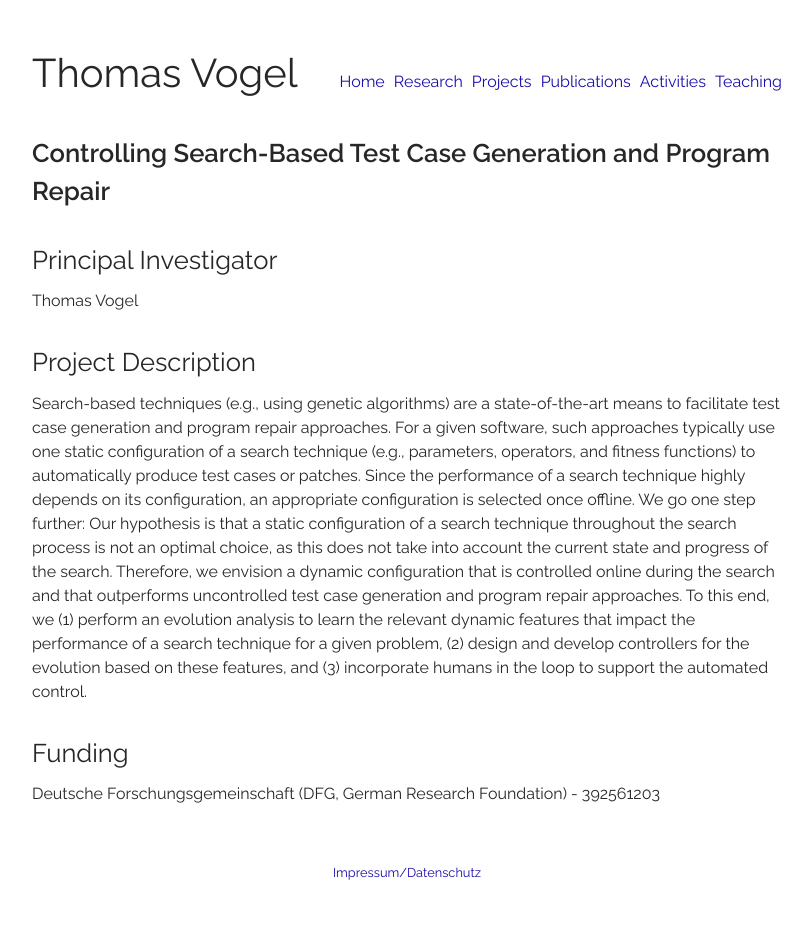
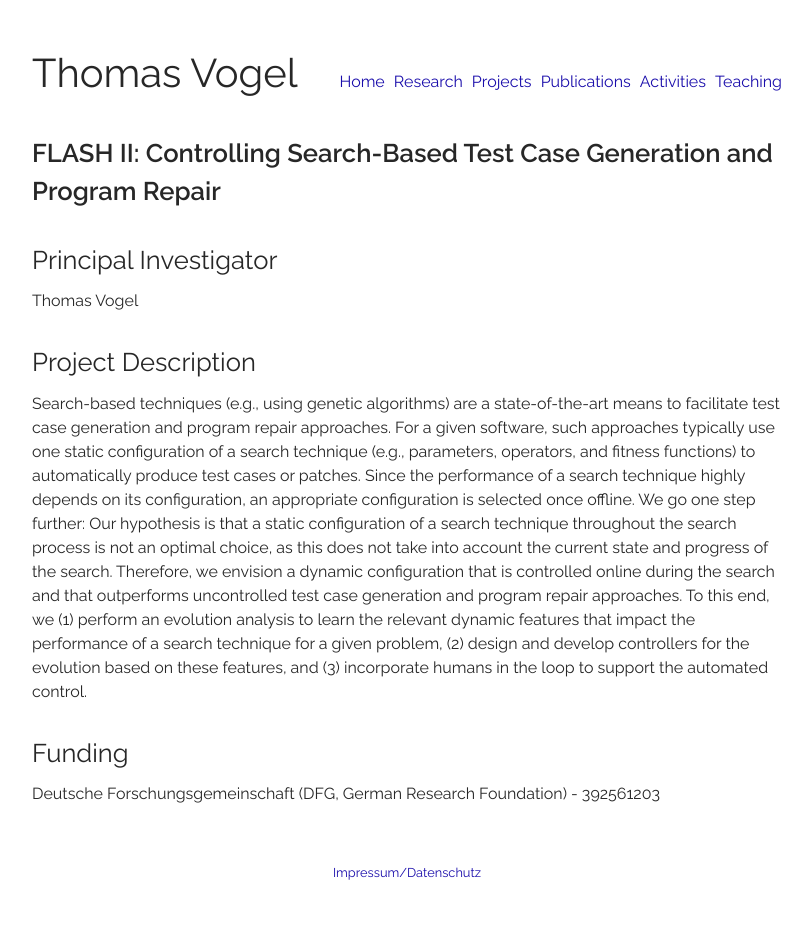
Before and after one commit to thomas-vogel/thomas-vogel.github.io, a Jekyll site: the page built from _pages/projects/flash2.md, in a window 1280 px wide. Shown: the whole page, without its empty margins (233-1045 px from the left). Built offline with Jekyll 4.4.1, drawn with Linux system fonts in a browser that asks for light colours.

Commit message:
Add acronym FLASH II..

```diff
--- a/_pages/projects/flash2.md
+++ b/_pages/projects/flash2.md
@@ -1,5 +1,5 @@
 ---
-title: Controlling Search-Based Test Case Generation and Program Repair
+title: FLASH II&#058; Controlling Search-Based Test Case Generation and Program Repair
 permalink: projects/flash2.html
 layout: page
 ---
```
Also changed, not shown: _pages/projects/projects.md (+1 -1 lines).
